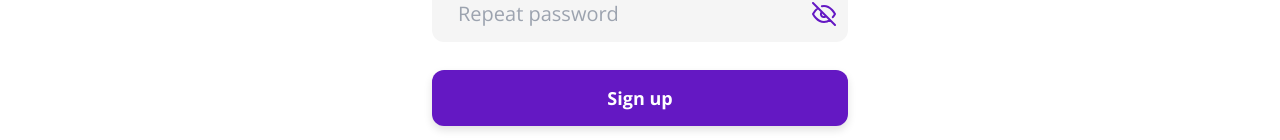
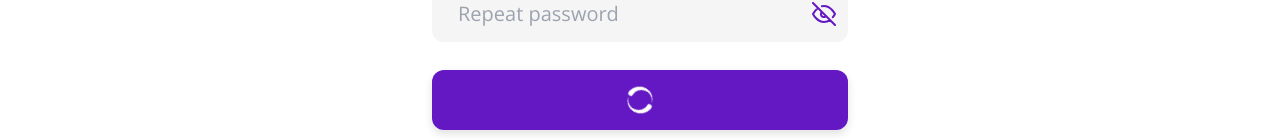
Before and after one commit to Dasha2203/brokerAI, a Next.js app: page /auth/register in a window 1280 px wide. Shown: the part 812-952 px from the top of the page. Built offline with nearby package versions, Linux system fonts and the light colour scheme.

Commit message:
feat: loading animation

```diff
--- a/package.json
+++ b/package.json
@@ -43,6 +43,7 @@
     "eslint-plugin-react-refresh": "^0.4.12",
     "globals": "^15.11.0",
     "prettier": "^3.3.3",
+    "tailwindcss-animate": "^1.0.7",
     "typescript-eslint": "^8.10.0"
   },
   "proxy": "http://195.133.197.163:5000"
--- a/src/components/buttons/Button/index.tsx
+++ b/src/components/buttons/Button/index.tsx
@@ -8,12 +8,14 @@ import {
   ButtonVariant,
   CustomButtonProps,
 } from './types';
+import LoadingIcon from '@/icons/LoadingIcon';
 
 const Button = ({
   as,
   uiColor,
   variant,
   size = 'md',
+  isLoading = false,
   fixedSize = false,
   ...props
 }: CustomButtonProps) => {
@@ -139,7 +141,11 @@ const Button = ({
       type={type}
       {...rest}
     >
-      {children}
+      {isLoading ? (
+        <LoadingIcon className="w-8 h-8 animate-spin mx-auto" />
+      ) : (
+        children
+      )}
     </button>
   );
 };
--- a/src/components/buttons/Button/types.ts
+++ b/src/components/buttons/Button/types.ts
@@ -9,6 +9,7 @@ export type Props = {
   variant?: ButtonVariant;
   fixedSize?: boolean;
   size?: 'sm' | 'md' | 'lg';
+  isLoading?: boolean;
 };
 
 export interface ButtonProps
--- a/src/components/forms/RegisterForm/index.tsx
+++ b/src/components/forms/RegisterForm/index.tsx
@@ -9,6 +9,7 @@ import useForm from '@/hooks/useForm';
 import { FormValues } from './types';
 import { register } from '@/api/auth';
 import Link from 'next/link';
+import clsx from 'clsx';
 
 const formFields: {
   label: string;
@@ -113,7 +114,8 @@ const RegisterForm = () => {
         uiColor="primary"
         variant="contained"
         fixedSize
-        className="w-full"
+        isLoading={true}
+        className={clsx('w-full', isSubmitting ? 'animate-spin' : null)}
         type="submit"
       >
         {isSubmitting ? 'Loading...' : 'Sign up'}
--- /dev/null
+++ b/src/icons/LoadingIcon/index.tsx
@@ -0,0 +1,18 @@
+const LoadingIcon = (props: React.SVGProps<SVGSVGElement>) => (
+  <svg
+    width="100%"
+    xmlns="http://www.w3.org/2000/svg"
+    viewBox="0 0 32 32"
+    id="loading"
+    {...props}
+  >
+    <g>
+      <path
+        fill="currentColor"
+        d="M29.89 15.81a2.51 2.51 0 1 0-5 .45 9.65 9.65 0 0 1-1.68 6.34 10.24 10.24 0 0 1-5.74 4 10.71 10.71 0 0 1-7.38-.7 11.44 11.44 0 0 1-5.48-5.62A12.07 12.07 0 0 0 9.46 27 12.58 12.58 0 0 0 17.9 29a13.31 13.31 0 0 0 8.18-4 14 14 0 0 0 3.81-8.75v-.08A2.29 2.29 0 0 0 29.89 15.81zM7.11 15.74A9.65 9.65 0 0 1 8.79 9.4a10.24 10.24 0 0 1 5.74-4 10.71 10.71 0 0 1 7.38.7 11.44 11.44 0 0 1 5.48 5.62A12.07 12.07 0 0 0 22.54 5 12.58 12.58 0 0 0 14.1 3 13.31 13.31 0 0 0 5.92 7a14 14 0 0 0-3.81 8.75v.08a2.29 2.29 0 0 0 0 .37 2.51 2.51 0 1 0 5-.45z"
+      />
+    </g>
+  </svg>
+);
+
+export default LoadingIcon;
--- a/tailwind.config.js
+++ b/tailwind.config.js
@@ -70,26 +70,12 @@ module.exports = {
       xl: ['0 12px 20px rgb(0 0 0 / 0.1)', '0 6px 5px rgb(0 0 0 / 0.08)'],
       '2xl': ['0 16px 24px rgb(0 0 0 / 0.1)', '0 6px 5px rgb(0 0 0 / 0.08)'],
     },
-    keyframes: {
-      fadeInUp: {
-        '0%': {
-          transform: 'translateY(20px)',
-          opacity: 0
-        },
-        '100%': {
-          transform: 'translateY(0)',
-          opacity: 1
-        }
-      }
-    },
-    animation: {
-      'fadeInUp': 'fadeInUp 250ms ease-in'
-    },
   },
   variants: {
     extend: {},
   },
   plugins: [
     require('@tailwindcss/line-clamp'),
+    require("tailwindcss-animate")
   ],
 }
```
Also changed, not shown: 1 other file (tests, documents, lock files or other folders).
